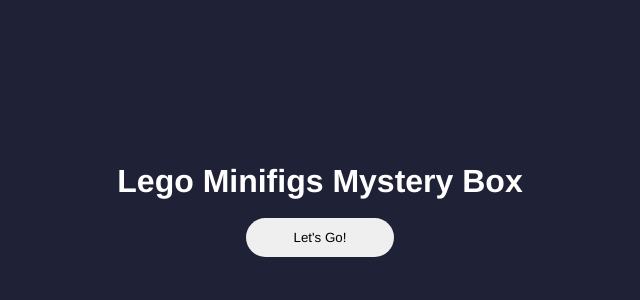
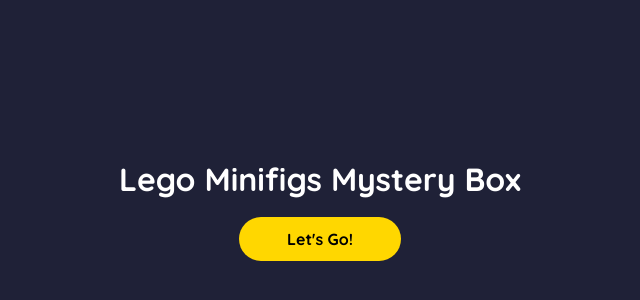
Before and after one commit to Adborowski/lego, a React (Vite) app: page / in a window 1280 px wide. Shown: the part 190-490 px from the top of the page, without its empty margins (320-960 px from the left). Built offline with nearby package versions, Linux system fonts and the light colour scheme.

Commit message:
Major changes to styling and typography

```diff
--- a/src/App.module.css
+++ b/src/App.module.css
@@ -1,9 +1,15 @@
+@font-face {
+  font-family: "Quicksand";
+  src: url("./public/Quicksand.ttf") format("truetype");
+}
+
 * {
   margin: 0;
   padding: 0;
   box-sizing: border-box;
   font-family: "Helvetica", "sans-serif";
   color: white;
+  font-family: var(--font-1);
 }
 
 :root {
@@ -11,6 +17,10 @@
   --color-2: #2f3253;
   --color-3: #fafafa;
   --color-4: #dadada;
+  /* lego brand colors */
+  --color-5: #ffd700;
+  --color-6: #da291c;
+  --font-1: "Quicksand";
 }
 
 body {
@@ -38,3 +48,20 @@
 .Welcome {
   margin: 12px;
 }
+
+button {
+  padding: 12px 48px;
+  font-size: 16px;
+  font-weight: 800;
+  border: 0;
+  border-radius: 60px;
+  margin: auto;
+  display: block;
+  background-color: var(--color-5);
+  transition: 0.3s all ease;
+}
+
+button:disabled {
+  background-color: var(--color-4);
+  opacity: 0.25;
+}
--- a/src/components/Checkout/Checkout.module.css
+++ b/src/components/Checkout/Checkout.module.css
@@ -2,9 +2,11 @@
   width: 100%;
   display: grid;
   padding: 12px;
+  max-width: 800px;
+  margin: auto;
 }
 
-@media screen and (min-width: 500px) {
+@media screen and (min-width: 700px) {
   .Checkout {
     display: grid;
     grid-template-columns: 3fr 2fr;
--- a/src/components/Checkout/OrderSummary.module.css
+++ b/src/components/Checkout/OrderSummary.module.css
@@ -2,7 +2,6 @@
   padding: 18px;
   background-color: var(--color-3);
   border-radius: 6px;
-  margin: 6px;
 }
 
 .OrderSummary h2 {
@@ -10,7 +9,7 @@
   color: black;
 }
 
-@media screen and (max-width: 500px) {
+@media screen and (max-width: 700px) {
   .OrderSummary {
     order: -1;
   }
--- a/src/components/Checkout/ShippingForm.module.css
+++ b/src/components/Checkout/ShippingForm.module.css
@@ -65,14 +65,6 @@
   margin-top: 12px;
 }
 
-button {
-  padding: 12px 48px;
-  border: 0;
-  border-radius: 60px;
-  margin: auto;
-  display: block;
-}
-
 .confirmation {
   font-size: 12px;
   text-align: center;
--- a/src/components/minifigs/FigParts.jsx
+++ b/src/components/minifigs/FigParts.jsx
@@ -27,6 +27,9 @@
 
   return (
     <div className={styles.FigParts}>
+      <div className={styles.partCount}>
+        There are {figParts.length} parts in this minifig:
+      </div>
       {figParts.map((figPart) => {
         return (
           <div className={styles.figPart} key={figPart.part.name}>
--- a/src/components/minifigs/FigParts.module.css
+++ b/src/components/minifigs/FigParts.module.css
@@ -3,11 +3,10 @@
 }
 
 .figPart {
-  padding: 12px;
   display: grid;
   grid-template-columns: 50px 1fr;
   grid-gap: 12px;
-  margin-bottom: 3px;
+  margin-top: 12px;
   border-radius: 12px;
 }
 
@@ -45,3 +44,9 @@
   mix-blend-mode: multiply;
   filter: contrast(1);
 }
+
+.partCount {
+  color: black;
+  font-size: 12px;
+  margin-top: 18px;
+}
--- a/src/components/minifigs/Minifigs.module.css
+++ b/src/components/minifigs/Minifigs.module.css
@@ -15,14 +15,19 @@
   border-radius: 60px;
   margin-bottom: 12px;
   display: block;
-  padding: 3px;
+  padding: 6px 12px;
   margin-top: 12px;
   background-color: var(--color-4);
+}
+
+.Minifig a:hover {
+  background-color: var(--color-5);
 }
 
 .Minifig a span {
   color: black;
   font-size: 12px;
+  display: block;
   text-align: center;
 }
 
@@ -45,10 +50,11 @@
 
 .name {
   text-align: center;
-  font-size: 14px;
+  font-size: 16px;
   font-weight: 500;
   color: black;
   margin-top: 12px;
+  font-weight: 600;
 }
 
 .image {
@@ -63,9 +69,9 @@
 }
 
 .active {
-  -webkit-box-shadow: 0px 0px 5px 5px rgba(250, 203, 63, 1);
-  -moz-box-shadow: 0px 0px 5px 5px rgba(250, 203, 63, 1);
-  box-shadow: 0px 0px 5px 5px rgba(250, 203, 63, 1);
+  -webkit-box-shadow: 0px 0px 5px 5px var(--color-5);
+  -moz-box-shadow: 0px 0px 5px 5px var(--color-5);
+  box-shadow: 0px 0px 5px 5px var(--color-5);
 }
 
 .controls {
@@ -73,18 +79,3 @@
   width: 100%;
   padding: 12px;
 }
-
-.controls button {
-  margin: auto;
-  display: block;
-  border: 0;
-  padding: 18px 36px;
-  border-radius: 60px;
-  background-color: lightgreen;
-  transition: 0.3s all ease;
-}
-
-button:disabled {
-  background-color: lightgrey;
-  opacity: 0.5;
-}
```
Also changed, not shown: src/public/Quicksand.ttf (added).
